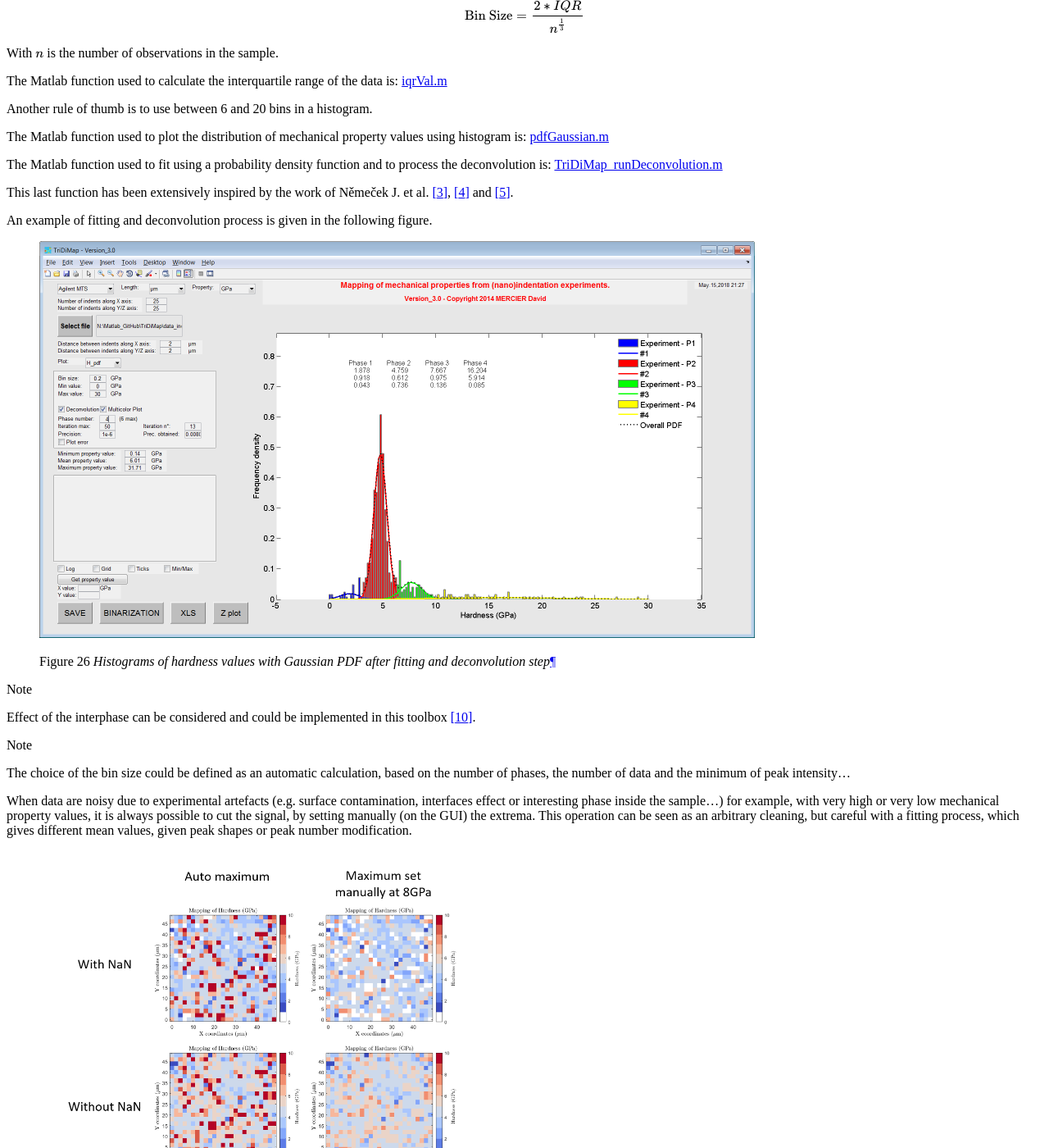
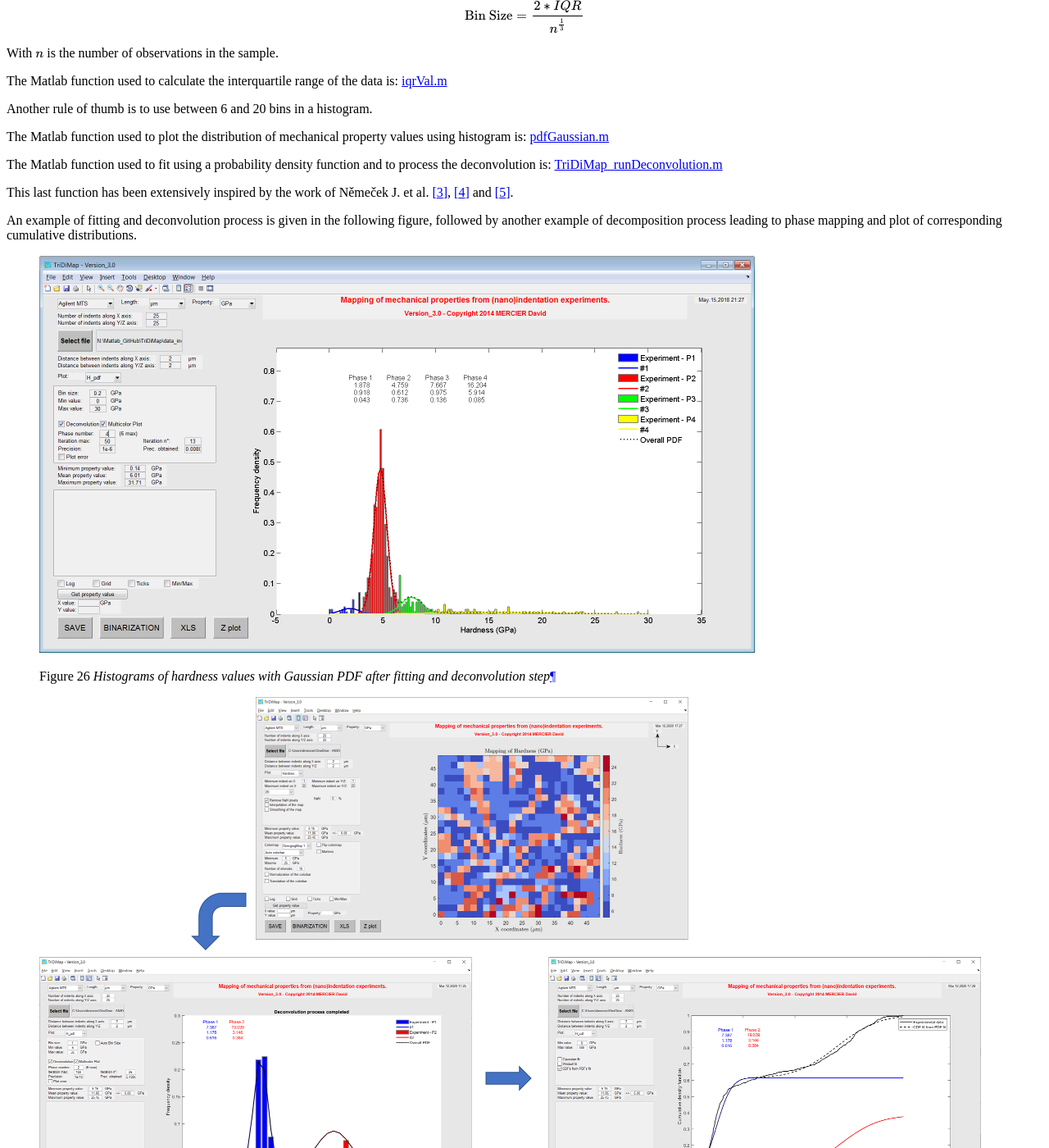
Before and after one commit to DavidMercier/TriDiMap, a Sphinx documentation site: the page built from doc/pdf_cdf.rst, in a window 1280 px wide and 1400 px high, scrolled down 2229 px. Shown: the whole window at 82% size. Built offline with Sphinx 7.4.7, drawn with Linux system fonts in a browser that asks for light colours; comment, search, counter and statistics services are not loaded; some of the changed text lies outside the part shown.

Commit message:
debugged phase map from PDF and updated doc

```diff
--- a/doc/pdf_cdf.rst
+++ b/doc/pdf_cdf.rst
@@ -70,13 +70,20 @@ The |matlab| function used to fit using a probability density function and to pr
 
 This last function has been extensively inspired by the work of Němeček J. et al. [#Nemecek_2010_1]_, [#Nemecek_2010_2]_ and [#Nemecek_2010_3]_.
 
-An example of fitting and deconvolution process is given in the following figure.
+An example of fitting and deconvolution process is given in the following figure,
+followed by another example of decomposition process leading to phase mapping and plot of corresponding cumulative distributions.
 
 .. figure:: ./_pictures/MTS_example1_25x25_H_GUI_14.png
    :scale: 50 %
    :align: center
 
    *Histograms of hardness values with Gaussian PDF after fitting and deconvolution step*
+
+.. figure:: ./_pictures/MTS_example1_25x25_H_GUI_15.png
+   :scale: 50 %
+   :align: center
+
+   *Phase map and cumulative distributions of each phase resulting from decomposition step*
 
 .. note::
    Effect of the interphase can be considered and could be implemented in this toolbox [#Cech_2017]_.
```
Also changed, not shown: doc/_pictures/MTS_example1_25x25_H_GUI_15.png (added), 8 other files.
